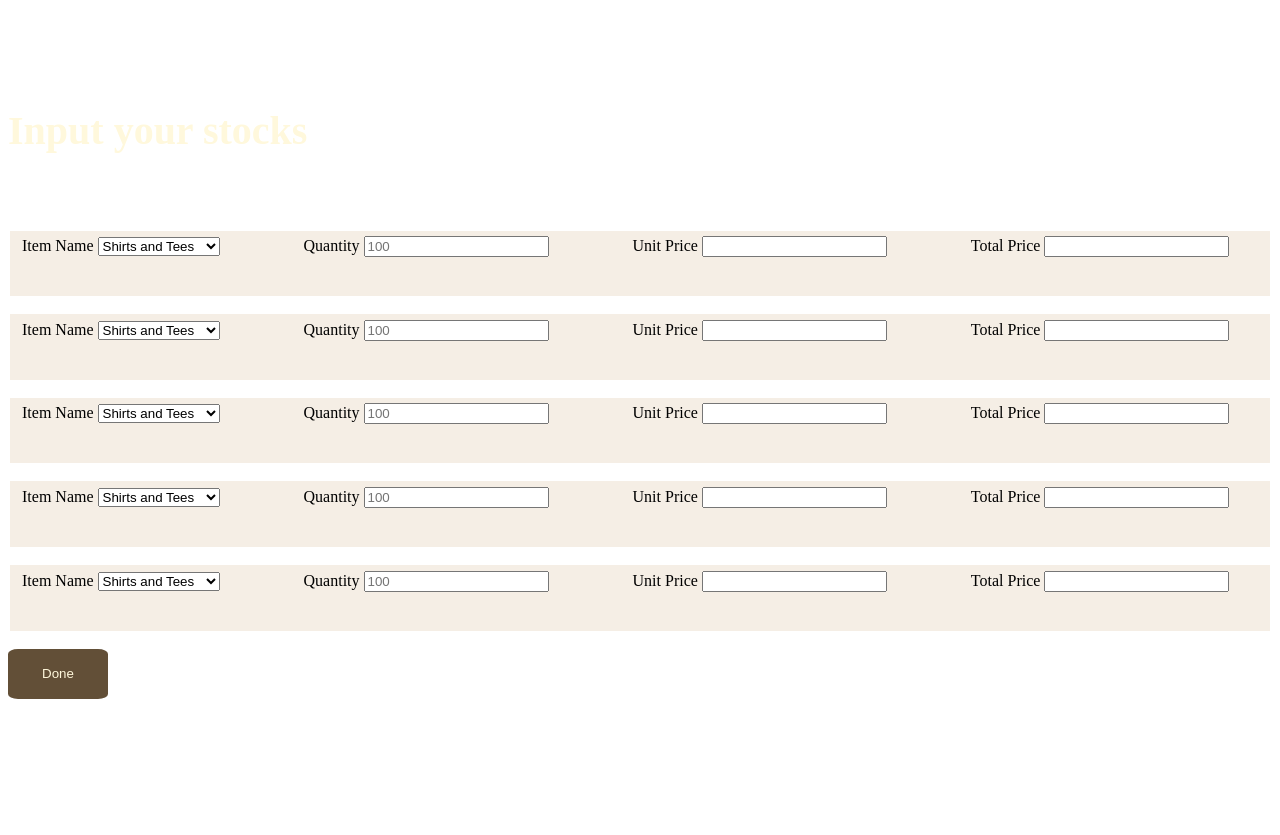
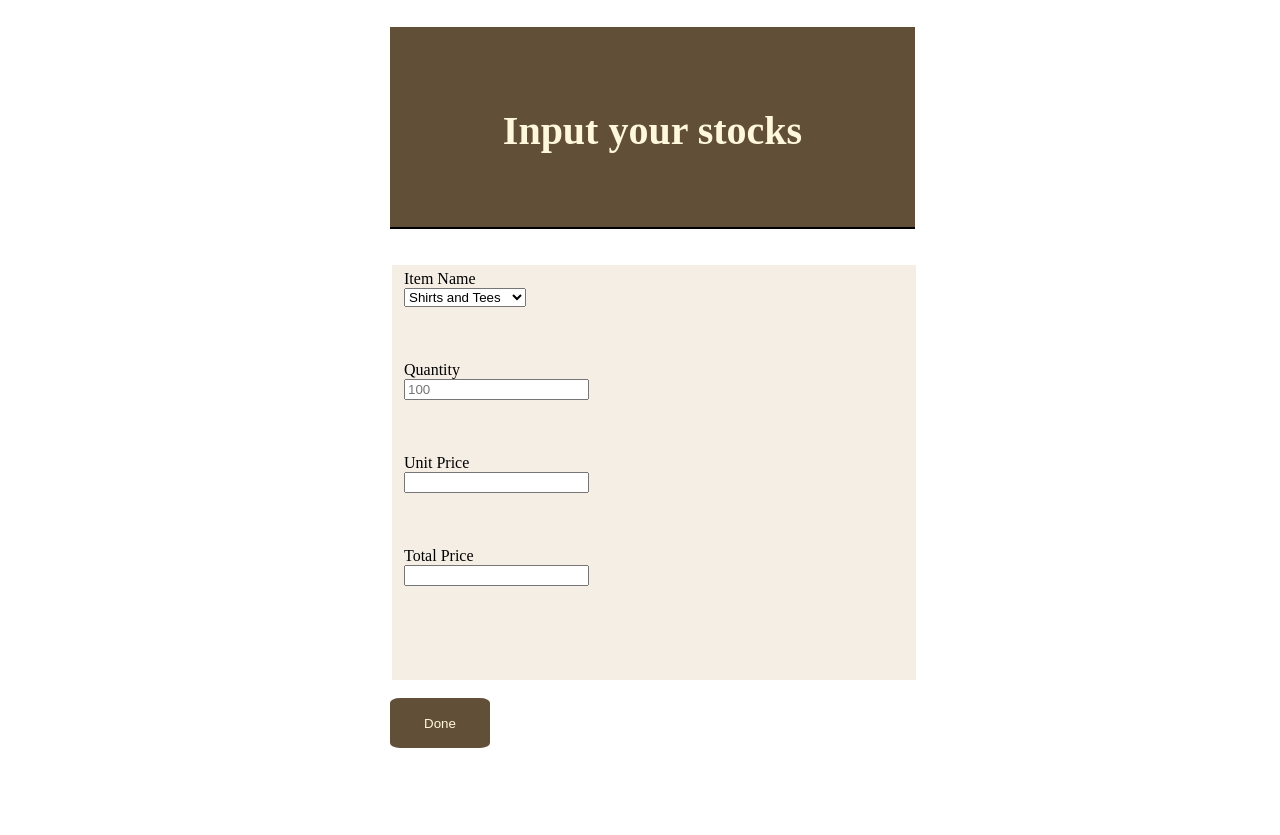
Before and after one commit to gowr1/Whole-sale-DBMS, a PHP site: page /sellerpage.php in a window 1280 px wide. Before the commit the page ends 699 px from the top, so only its background shows below. Run offline with PHP 8.4, Linux system fonts and the light colour scheme.

Commit message:
sellerpage edited

```diff
--- a/sellerpage.php
+++ b/sellerpage.php
@@ -7,35 +7,17 @@
 
 </head>
 <body>
-
+<div class=tot>
+<form>
 <div class="container">
     <h1>Input your stocks</h1>
 </div>
 </br>
 <div class="row">
 <form>
-	<fieldset id="f1">
-		<label id="iname">Item Name</label>
-        <select>
-            <option selected>Shirts and Tees</option>
-            <option>Pants and Jeans</option>
-            <option>Dresses</option>
-            <option>Shoes</option>
-            <option>Sandals</option>
-        </select>
-
-		<label id="qty">Quantity</label>
-		<input type="text" placeholder="100" class="form-control" id="quantity" name="">
-
-        <label id="up">Unit Price</label>
-		<input type="text" class="form-control" id="price" name="">
-
-        <label id="tp">Total Price</label>
-		<input type="" id="totp" name="">
-    </fieldset>
 <br>
-<fieldset id="f2">
-    <label id="iname">Item Name</label>
+<fieldset id="f5">
+    <label id="iname">Item Name</label></br>
     <select>
         <option selected>Shirts and Tees</option>
         <option>Pants and Jeans</option>
@@ -43,78 +25,21 @@
         <option>Shoes</option>
         <option>Sandals</option>
     </select>
-
-    <label id="qty">Quantity</label>
+    </br></br></br></br>
+    <label id="qty">Quantity</label></br>
     <input type="text" placeholder="100" class="form-control" id="quantity" name="">
-
-    <label id="up">Unit Price</label>
+    </br></br></br></br>
+    <label id="up">Unit Price</label></br>
     <input type="text" class="form-control" id="price" name="">
-
-    <label id="tp">Total Price</label>
-    <input type="" id="totp" name="">
-</fieldset>
-<br>
-<fieldset id="f3">
-    <label id="iname">Item Name</label>
-    <select>
-        <option selected>Shirts and Tees</option>
-        <option>Pants and Jeans</option>
-        <option>Dresses</option>
-        <option>Shoes</option>
-        <option>Sandals</option>
-    </select>
-
-    <label id="qty">Quantity</label>
-    <input type="text" placeholder="100" class="form-control" id="quantity" name="">
-
-    <label id="up">Unit Price</label>
-    <input type="text" class="form-control" id="price" name="">
-
-    <label id="tp">Total Price</label>
-    <input type="" id="totp" name="">
-</fieldset>
-<br>
-<fieldset id="f4">
-    <label id="iname">Item Name</label>
-    <select>
-        <option selected>Shirts and Tees</option>
-        <option>Pants and Jeans</option>
-        <option>Dresses</option>
-        <option>Shoes</option>
-        <option>Sandals</option>
-    </select>
-    <label id="qty">Quantity</label>
-    <input type="text" placeholder="100" class="form-control" id="quantity" name="">
-
-    <label id="up">Unit Price</label>
-    <input type="text" class="form-control" id="price" name="">
-
-    <label id="tp">Total Price</label>
-    <input type="" id="totp" name="">
-</fieldset>
-<br>
-<fieldset id="f5">
-    <label id="iname">Item Name</label>
-    <select>
-        <option selected>Shirts and Tees</option>
-        <option>Pants and Jeans</option>
-        <option>Dresses</option>
-        <option>Shoes</option>
-        <option>Sandals</option>
-    </select>
-
-    <label id="qty">Quantity</label>
-    <input type="text" placeholder="100" class="form-control" id="quantity" name="">
-
-    <label id="up">Unit Price</label>
-    <input type="text" class="form-control" id="price" name="">
-
-    <label id="tp">Total Price</label>
+    </br></br></br></br>
+    <label id="tp">Total Price</label></br>
     <input type="" id="totp" name="">
 </fieldset>
 <br>
 </form>
 <button type="button" id="trans" class="btn btn-success"><a href="transaction.html">Done</button>
 </div>
+</form>
+</div>
 </body>
 </html>
--- a/stylesp.css
+++ b/stylesp.css
@@ -1,27 +1,37 @@
-.contain{
-    width: 100%;
+.container{
+    width: 525px;
     height: 200px;
     background-color: rgb(98, 79, 55);
     text-align: center;
     border-bottom:2px solid black;
+}
+.tot{
+    width: 500px;
+    height: 800px;
+    background: white;
+    display: block;
+    margin: 0 auto;
+    position: relative;
+    box-shadow: black;
 }
 h1{
     padding-top: 2em;
     font-size: 2.5em;
     color: cornsilk;
 }
-.row{
+/*.row{
   padding-top: 2em;
-}
-#f1,#f2,#f3,#f4,#f5
+}*/
+#f5
 {
-  height: 50px;
+  height: 400px;
+  width: 100%;
   background-color: rgb(245, 238, 229);
   border-style: none;
 }
-#qty,#up,#tp{
+/*#qty,#up,#tp{
     padding-left: 5em;
-}
+}*/
 button{
     background-color: rgb(98, 79, 55);
     width: 100px;
```
